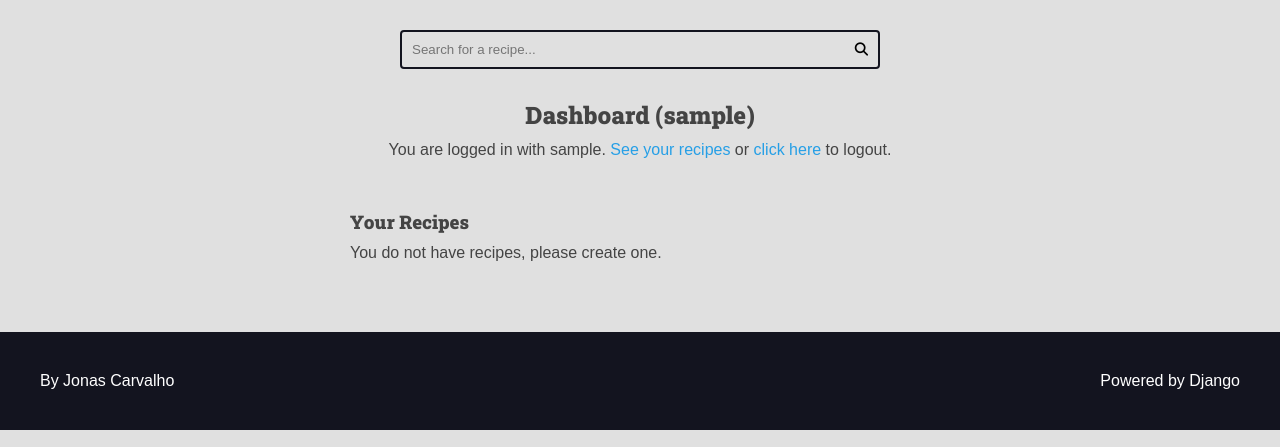
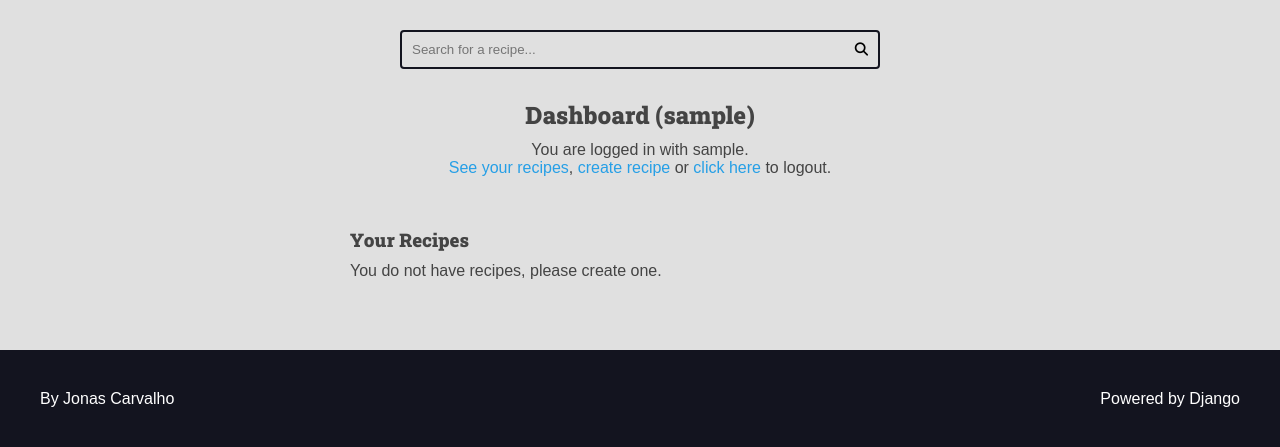
Before and after one commit to jonascarvalh/recipe-website, a Django app: page /authors/dashboard/ in a window 1280 px wide. Shown: the part 113-560 px from the top of the page. Run offline with Django 4.2, Linux system fonts and the light colour scheme; the visitor is signed in with stand-in values (Sample User, id 1); data that the repository does not hold is empty.

Commit message:
chore: impl create form for recipes in dashboard

```diff
--- a/authors/templates/authors/partials/login_message.html
+++ b/authors/templates/authors/partials/login_message.html
@@ -1,8 +1,9 @@
 {% if request.user.is_authenticated %}
     <div class="login-message">
         You are logged in with
-        {{ request.user.username }}.
-        <a href="{% url 'authors:dashboard' %} ">See your recipes</a> or
+        {{ request.user.username }}. <br>
+        <a href="{% url 'authors:dashboard' %} ">See your recipes</a>,
+        <a href="{% url 'authors:dashboard_recipe_create_view'%}">create recipe</a> or
         <form class="inline-form" action="{% url "authors:logout" %}" method="POST">
             {% csrf_token %}
             <input type="hidden" name="username" value="{{ request.user.username }}">
--- a/authors/urls.py
+++ b/authors/urls.py
@@ -15,4 +15,9 @@ urlpatterns = [
         views.dashboard_recipe_edit,
         name='dashboard_recipe_edit'
     ),
+    path(
+        'dashboard/recipe/create/',
+        views.dashboard_recipe_create_view,
+        name='dashboard_recipe_create_view'
+    ),
 ]
--- a/authors/views.py
+++ b/authors/views.py
@@ -134,3 +134,34 @@ def dashboard_recipe_edit(request, id):
             "form": form
         }
     )
+
+@login_required(login_url="authors:login", redirect_field_name="next")
+def dashboard_recipe_create_view(request):
+    form = AuthorRecipeForm(
+        data=request.POST or None,
+        files=request.FILES or None
+    )
+
+    if form.is_valid():
+        recipe = form.save(commit=False)
+
+        # Garantias para salvar o form com segurança
+        recipe.author = request.user
+        recipe.preparation_steps_is_html = False
+        recipe.is_published = False
+        recipe.slug = recipe.title.lower().replace("", "-")
+
+        form.save()
+        messages.success(request, "Sua receita foi salva com sucesso.")
+
+        return redirect(reverse("authors:dashboard_recipe_edit", args=(recipe.pk,)))
+
+
+    return render(
+        request,
+        "authors/pages/dashboard_recipe.html",
+        {
+            "form": form,
+            "form_action": reverse("authors:dashboard_recipe_create_view")
+        }
+    )
```
